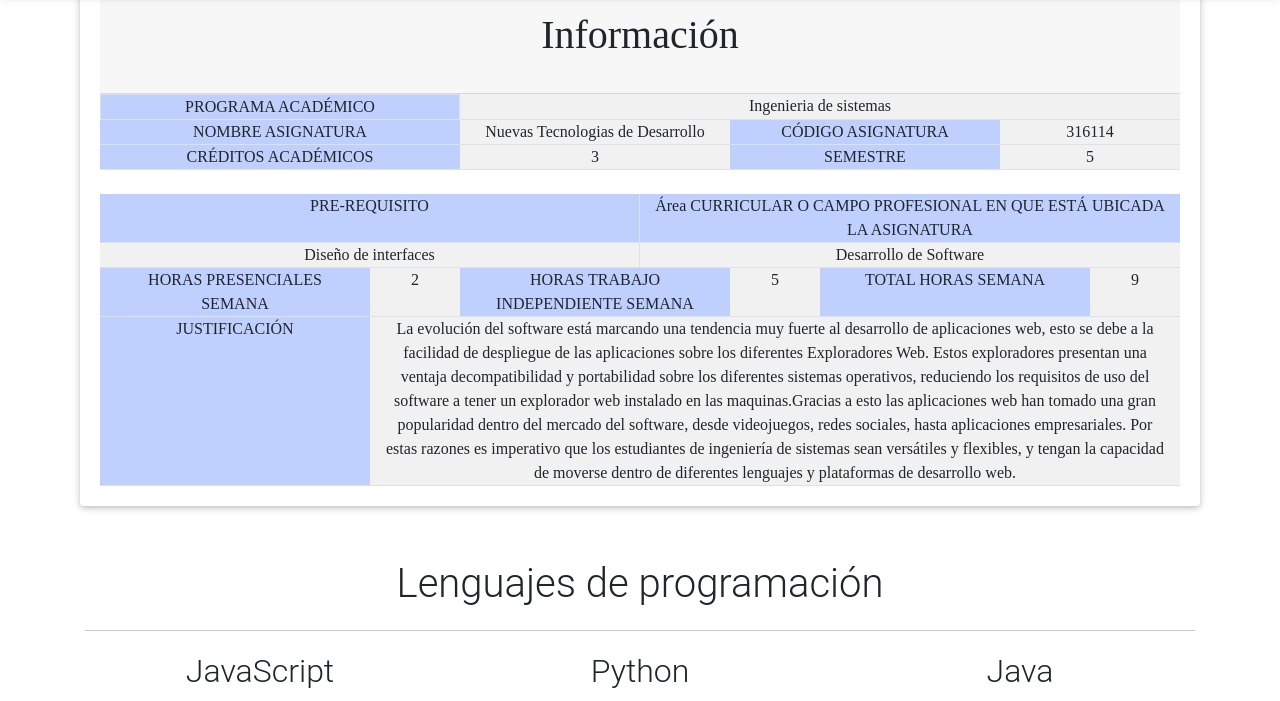
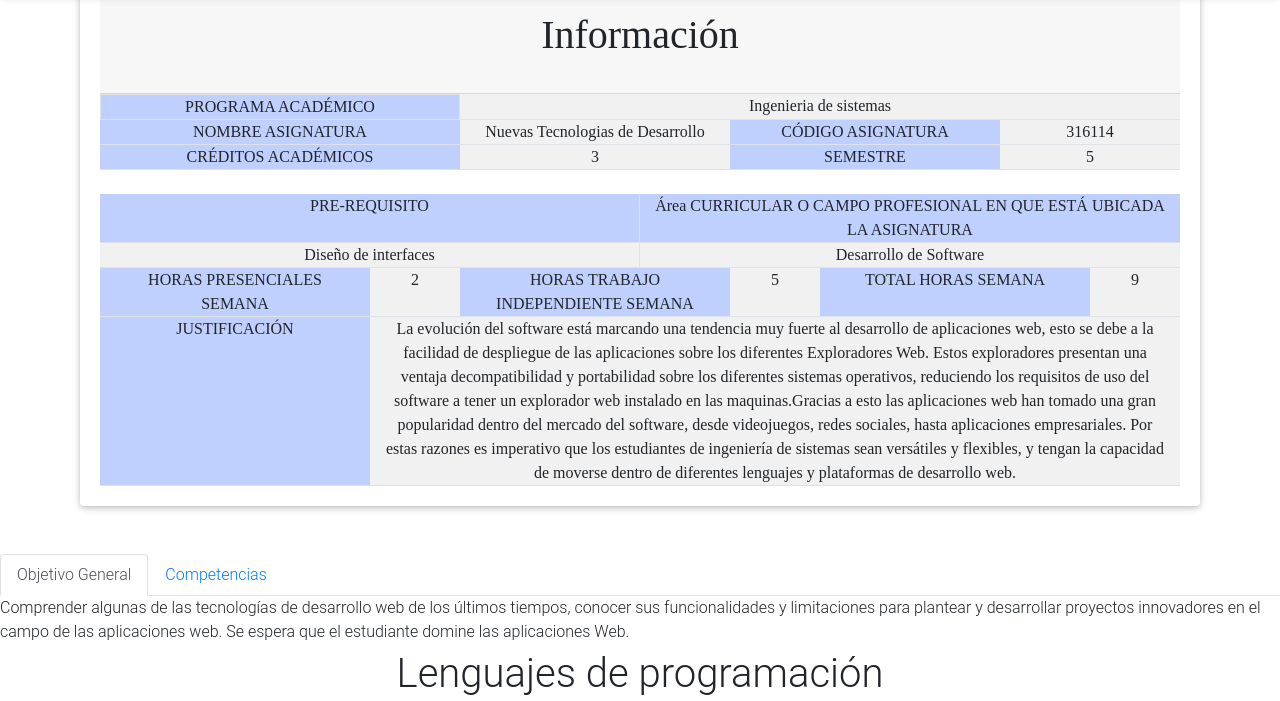
Before and after one commit to BpoomQ/class-website, a plain HTML site: page index.html in a window 1280 px wide. Shown: the part 99-800 px from the top of the page. Drawn offline with nearby package versions, Linux system fonts and the light colour scheme; some packages are replaced by stand-ins of ours; a script that the page names is missing.

Commit message:
Added objetives and competency section

```diff
--- a/index.html
+++ b/index.html
@@ -170,7 +170,33 @@
     </section>
     <!-- Objectives -->
     <section>
+      <ul class="nav nav-tabs" id="GeneralObjetives" role="tablist">
+        <li class="nav-item">
+          <a class="nav-link active" id="objetive-tab" data-toggle="tab" href="#GeneralObjetives" role="tab" aria-controls="General"
+            aria-selected="true">Objetivo General</a>
+        </li>
+        <li class="nav-item">
+          <a class="nav-link" id="competencyT-tab" data-toggle="tab" href="#competencyT" role="tab" aria-controls="competencyT"
+            aria-selected="false">Competencias</a>
+        </li>
+      </ul>
+      <div class="tab-content" id="ObjetiveTab">
+        <div class="tab-pane fade show active" id="GeneralObjetives" role="tabpanel" aria-labelledby="GeneralObjetives-tab">
+          Comprender algunas de las tecnologías de desarrollo web de los últimos tiempos, conocer sus funcionalidades y
+          limitaciones para plantear y desarrollar proyectos innovadores en el campo de las aplicaciones web.
+          Se espera que el estudiante domine las aplicaciones Web.
+        </div>
+        <div class="tab-pane fade" id="competencyT" role="tabpanel" aria-labelledby="competencyT-tab">
+          <div class="list-group">
+               <a href="#" class="list-group-item list-group-item-action">Análisis de trabajo(Trabajo en equipo,
+                 liderazgo, negociación y comunicación)</a>
+               <a href="#" class="list-group-item list-group-item-action">Preparación: Capacidad para identificar
+                 alternativas de solución innovadoras y creativas en diferentes situaciones problema.</a>
+              </div>
 
+          </div>
+        </div>
+      </div>
 
 
     </section>
```
